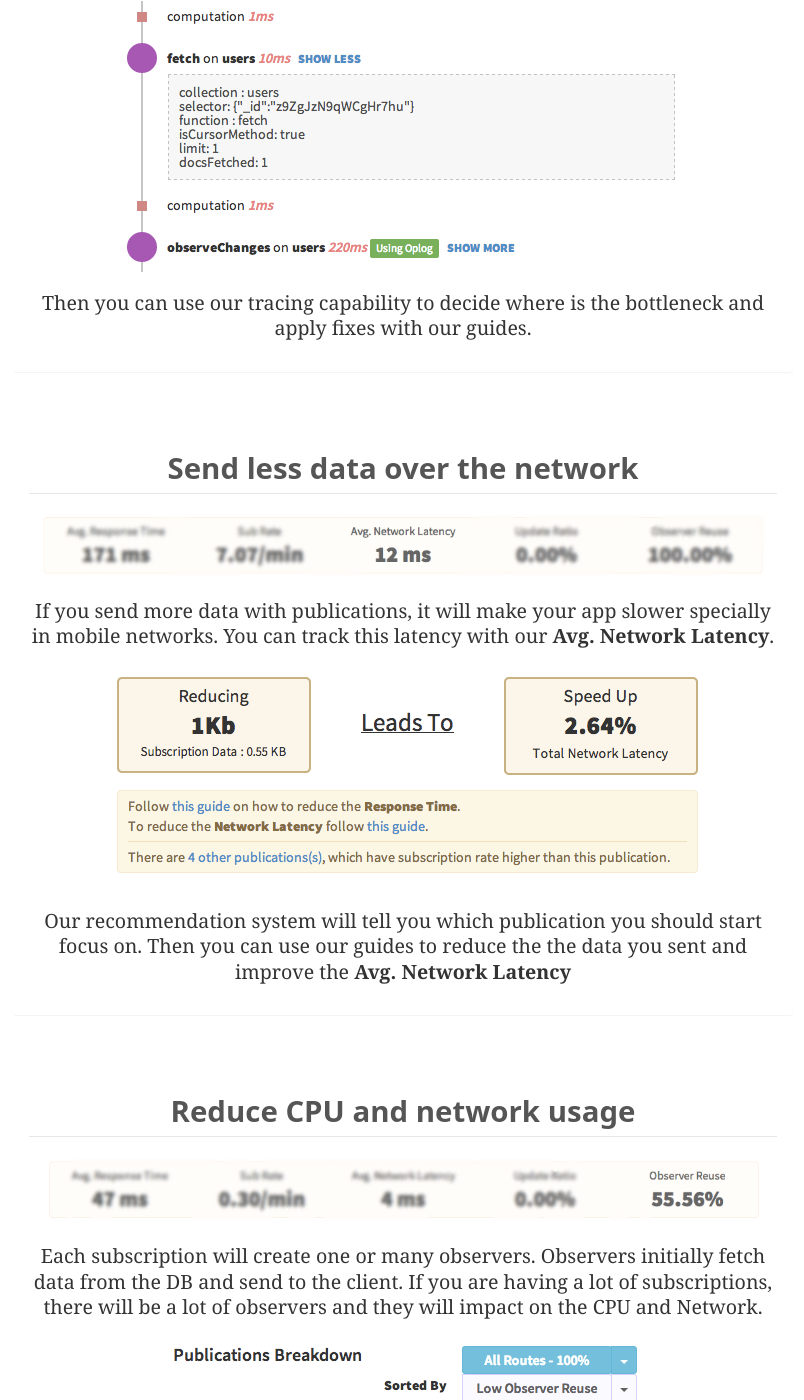
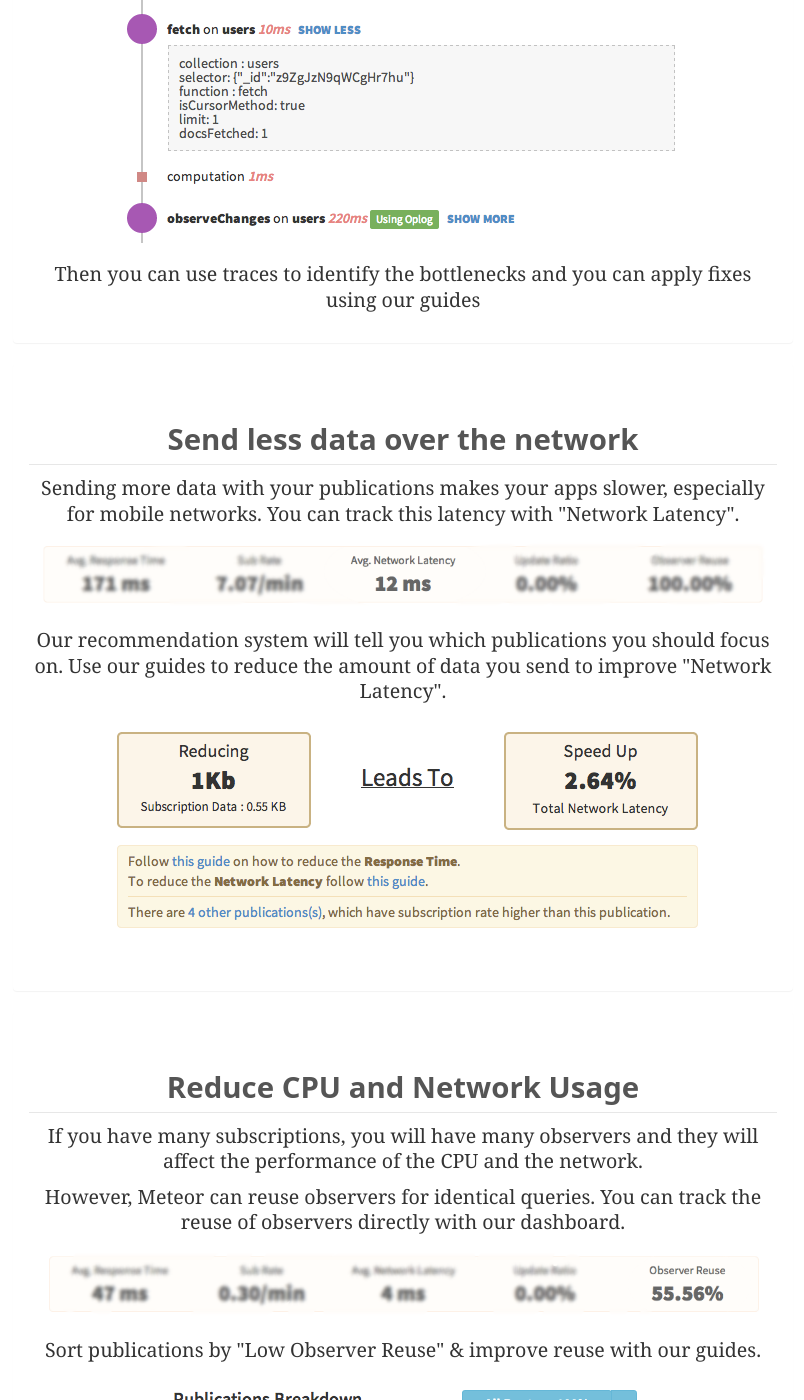
Before and after one commit to kadiraio/kadiraio.github.io, a Jekyll site: the page built from index.html, in a window 1280 px wide and 1400 px high, scrolled down 1532 px. Shown: the whole window, without its empty margins (237-1041 px from the left). Built offline with Jekyll 4.4.1, drawn with Linux system fonts in a browser that asks for light colours; the list of posts is cut into pages by our own code; some of the changed text lies outside the part shown.

Commit message:
added proofread content for the home page

```diff
--- a/_layouts/home.html
+++ b/_layouts/home.html
@@ -2,7 +2,7 @@
 <html lang='en'>
 <head>
   <meta name="description" content="Meteor APM - Application Performance Monitoring for Meteor" />
-  {% assign head_title = "Meteor APM - Performance Monitoring & Recommendations for Meteor" %}
+  {% assign head_title = "Kadira - Performance Monitoring for Meteor" %}
   {% include head.html %}
 </head>
 <body>
@@ -11,7 +11,7 @@
 
   <div class="container">
     <div id="intro" class="row">
-      <h1>See What's happening inside your Meteor App</h1>
+      <h1>See What's Happening Inside Your Meteor App</h1>
       <h2>Then Apply Fixes with our Recommendations and Guides</h2>
       <div class="video col-xs-12 col-md-10 col-md-offset-1">
         <img src="css/mba.png">
@@ -72,55 +72,56 @@
       <h1>Benefits of using Meteor APM</h1>
 
       <div id="recommendation-system" name="recommendation-system" class="feature col-md-8 col-md-offset-2 panel">
-        <h2>Make your app faster</h2>
+        <h2>Make your apps faster</h2>
+        <p>Our recommendation system will tell you which methods and publications you should focus on to improve response times.</p>
         <img src="images/features/faster-recommendation.png" alt="Recommendation System">
-        <p>In order to make your app faster you need reduce the response time of your most commonly used methods and publications. Our <strong>Recommendation System</strong> will tell you which methods and publication you should start focus on.</p>
         <img src="images/features/faster-traces.png" alt="Recommendation System">
-        <p>Then you can use our tracing capability to decide where is the bottleneck and apply fixes with our guides.</p>
+        <p>Then you can use traces to identify the bottlenecks and you can apply fixes using our guides</p>
       </div>
 
       <div id="average-latency" name="average-latency" class="feature col-md-8 col-md-offset-2 panel">
         <h2>Send less data over the network</h2>
+        <p>Sending more data with your publications makes your apps slower, especially for mobile networks. You can track this latency with "Network Latency".</p>
         <img src="images/features/lessdata-summary.png" alt="Average Latency" class="full">
-        <p>If you send more data with publications, it will make your app slower specially in mobile networks. You can track this latency with our <strong>Avg. Network Latency</strong>.</p>
+        <p>Our recommendation system will tell you which publications you should focus on. Use our guides to reduce the amount of data you send to improve "Network Latency".</p>
         <img src="images/features/latency-recommendation.png" alt="Recommendation System">
-        <p>Our recommendation system will tell you which publication you should start focus on. Then you can use our guides to reduce the the data you sent and improve the <strong>Avg. Network Latency</strong></p>
       </div>
 
       <div id="observer-reuse" name="observer-reuse" class="feature col-md-8 col-md-offset-2 panel">
-        <h2>Reduce CPU and network usage</h2>
+        <h2>Reduce CPU and Network Usage</h2>
+        <p>If you have many subscriptions, you will have many observers and they will affect the performance of the CPU and the network.</p>
+        <p>However, Meteor can reuse observers for identical queries. You can track the reuse of observers directly with our dashboard.</p>
         <img src="images/features/cpuusage-summary.png" alt="Observer Reuse" class="full">
-        <p>Each subscription will create one or many observers. Observers initially fetch data from the DB and send to the client. If you are having a lot of subscriptions, there will be a lot of observers and they will impact on the CPU and Network.</p>
+        <p>Sort publications by "Low Observer Reuse" & improve reuse with our guides.</p>
         <img src="images/features/cpuusage-list.png" alt="Sorted by Observer Reuse">
-        <p>But, Meteor could reuse observers for identical queries. You can track the Observer Reuse from our dashboard directly.</p>
-        <p>Then you can sort, publication with Low <strong>Observer Reuse</strong> & apply fixes with our guides.</p>
       </div>
 
       <div id="update-ratio" name="update-ratio" class="feature col-md-8 col-md-offset-2 panel">
-        <h2>Better utilization of server memory</h2>
+        <h2>Better Utilization of Server Memory</h2>
+        <p>Meteor maintains a copy in memory of all your data sent to each client. This is normally not an issue, but there are certain situations you need to consider.</p>
+        <p>We show you the estimated memory usage for each publication and how much of a document has been updated.</p>
         <img src="images/features/memory-summary.png" alt="Update Ratio" class="full">
-        <p>Meteor maintains a copy of all your data sent to each client in the memory. It will be used to detect exact changes which needs to be sent to the client. But if you've a lot client or sending a lot of data, your app will drain server Memory.</p>
+        <p>Using these metrics and our guides, you can optimize the memory usage of your application.</p>
         <img src="images/features/memory-list.png" alt="Update Ratio">
-        <p>We'll show you a very unique metric called <strong>Update Ratio</strong> which shows you the percentage of data change compared with all the data sent to the client.</p>
-        <p>If the <strong>Update Ratio</strong> is low, you actually don't need to keep them in the server Memory. So you can pick publication which sends a lot of data and having low update ratio; then apply our guides on how to avoid caching data on the server.</p>
       </div>
 
       <div id="error-tracking" name="error-tracking" class="feature col-md-8 col-md-offset-2 panel">
-        <h2>Quickly debug and fix errors</h2>
+        <h2>Quickly Debug and Fix Errors</h2>
+        <p>We have taken tracking errors to the next level. Now you can debug an error with its context and identify the root cause quickly.</p>
         <img src="images/features/debug-trace.png" alt="Debug Errors">
-        <p>Errors are common for any application. You can track them with the application log or similar cloud services. We bring tracking errors into the next stage. Now with Meteor APM, you can debug errors with the method traces and identify the root cause quickly.</p>
       </div>
 
       <div id="shortest-lifespan" name="shortest-lifespan" class="feature col-md-8 col-md-offset-2 panel">
-        <h2>Improve user experience</h2>
+        <h2>Improve User Experience</h2>
+        <p>Normally, Iron Router unsubscribes all the current route's subscriptions before moving to another route. For each route change, users need to wait until the data has been returned from the server, which adds an unnecessary server load.</p>
+        <p>You can track those publications by sorting "Shortest Lifespan" and use our guides on improving this behaviour.</p>
         <img src="images/features/userexp-list.png" alt="Shortest Lifespan">
-        <p>Normally, Iron Router unsubscribe all the current route's subscriptions, before moving into another routes. Then, for each route change users needs to wait until data comes back from the server. Additionally, this will increase add unnecessary server load as well.</p>
-        <p>You can track those publications by sorting <strong>Shortest Lifespan</strong> and use our guidelines on improving this behaviour.</p>
       </div>
 
       <div id="dashboard" name="dashboard" class="feature col-md-8 col-md-offset-2 panel">
-        <h2>Understand overall system performance</h2>
-        <p>Understanding Overall System Performance is crucial at a glance is very important for every application. So, we make it simple, now you can track session, Response Time, CPU and memory usage in a single view. This is a perfect match for a Dashboard.</p>
+        <h2>Real-time Performance Overview</h2>
+        <p>Our real-time dashboard shows the overall performance of an app in a single view. This is perfect for a wall-mounted display.</p>
+        <img src="images/features/realtime-performance-overview.png" alt="Real-time Performance Overview">
       </div>
     </div>
 
```
Also changed, not shown: images/features/realtime-performance-overview.png (added), 1 other file.
